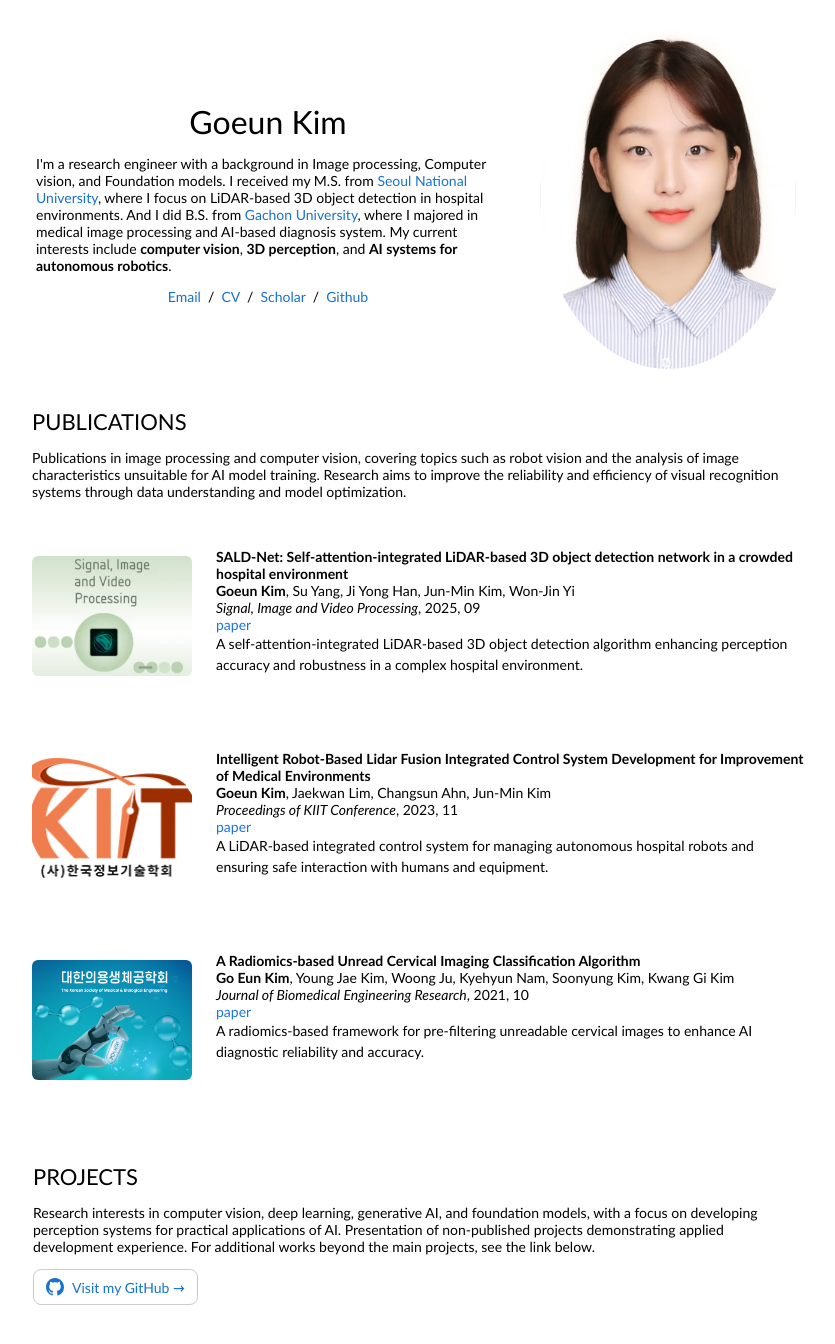
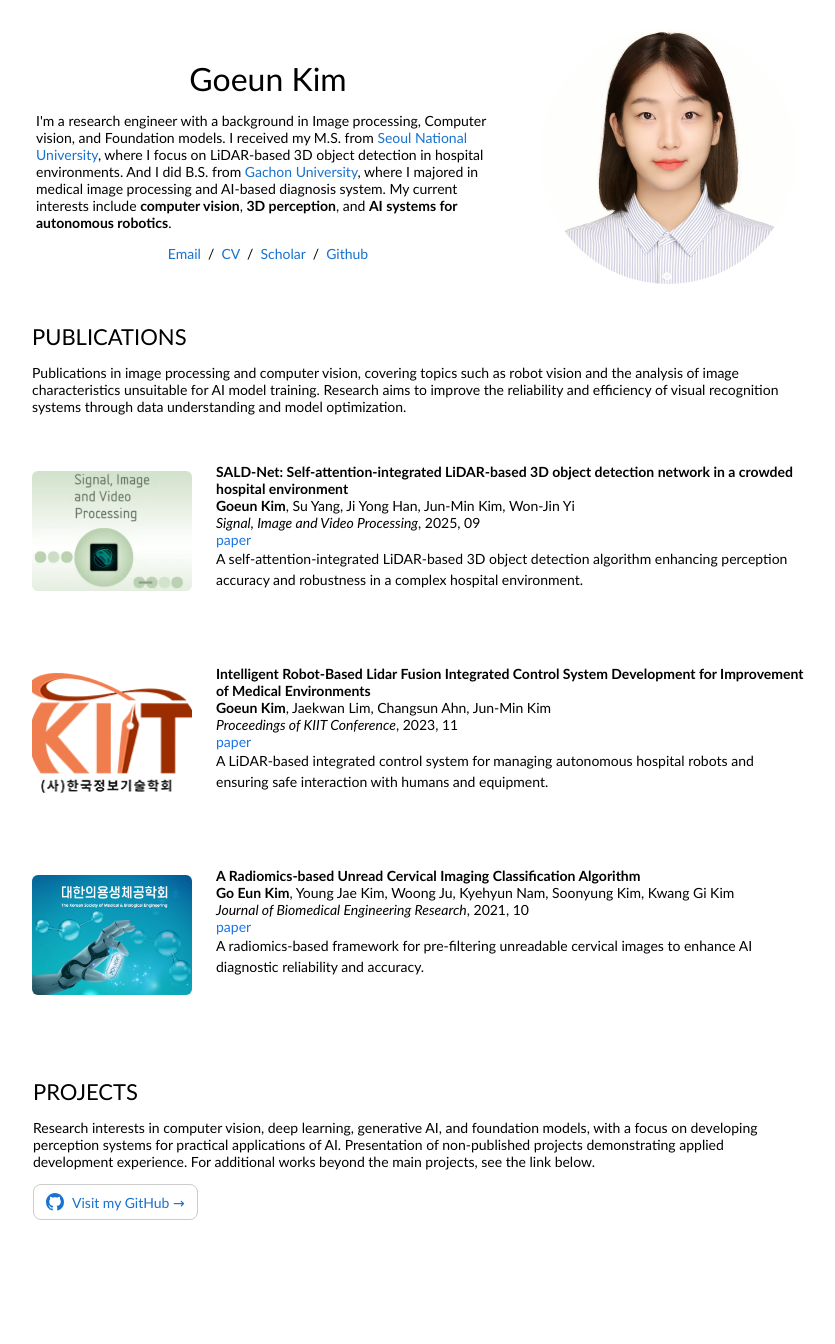
Before and after one commit to Groovy52/Groovy52.github.io, a Jekyll site: the page built from index.html, in a window 1280 px wide. Shown: the whole page, without its empty margins (224-1059 px from the left). Built offline with Jekyll 4.4.1, drawn with Linux system fonts in a browser that asks for light colours; after the commit the page ends 1259 px from its top, so only the background shows below that.

Commit message:
Replace profile image with square version

```diff
--- a/index.html
+++ b/index.html
@@ -35,7 +35,7 @@
                 </p>
               </td>
               <td style="padding:2.5%;width:37%;max-width:37%">
-                <a href="images/GoeunKim.jpg"><img style="width:100%;max-width:100%;object-fit: cover; border-radius: 50%;" alt="profile photo" src="images/GoeunKim.jpg" class="hoverZoomLink"></a>
+                <a href="images/GoeunKim_Square.png"><img style="width:100%;max-width:100%;object-fit: cover; border-radius: 50%;" alt="profile photo" src="images/GoeunKim_Square.png" class="hoverZoomLink"></a>
               </td>
             </tr>
           </tbody></table>
```
